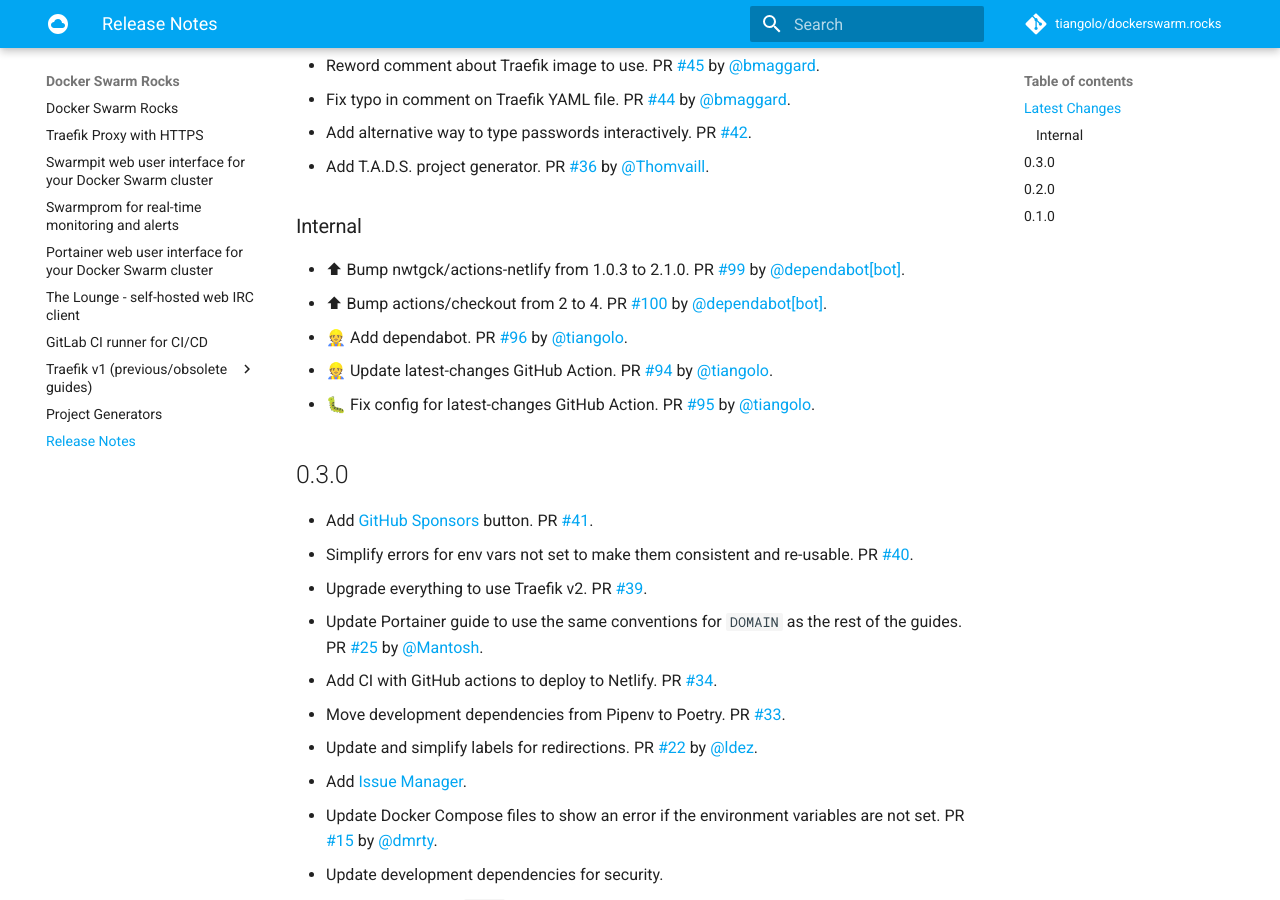
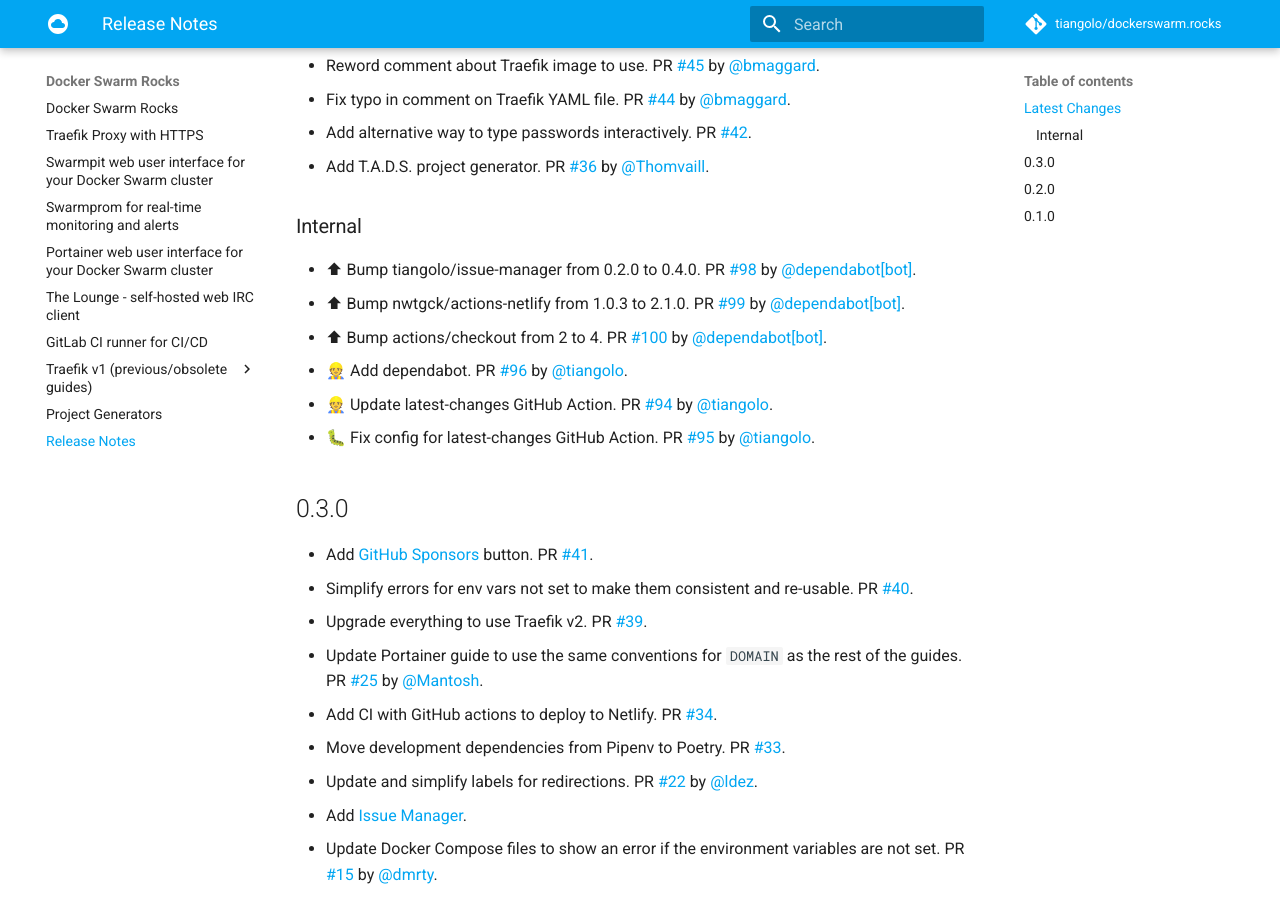
Before and after one commit to tiangolo/dockerswarm.rocks, an MkDocs documentation site: the page built from docs/release-notes.md, in a window 1280 px wide and 900 px high, scrolled down 312 px. Built offline with MkDocs 1.6.1 and Material for MkDocs 9.7.7, drawn with Linux system fonts in a browser that asks for light colours; comment, search, counter and statistics services are not loaded.

Commit message:
📝 Update release notes

```diff
--- a/docs/release-notes.md
+++ b/docs/release-notes.md
@@ -13,6 +13,7 @@
 
 ### Internal
 
+* ⬆ Bump tiangolo/issue-manager from 0.2.0 to 0.4.0. PR [#98](https://github.com/tiangolo/dockerswarm.rocks/pull/98) by [@dependabot[bot]](https://github.com/apps/dependabot).
 * ⬆ Bump nwtgck/actions-netlify from 1.0.3 to 2.1.0. PR [#99](https://github.com/tiangolo/dockerswarm.rocks/pull/99) by [@dependabot[bot]](https://github.com/apps/dependabot).
 * ⬆ Bump actions/checkout from 2 to 4. PR [#100](https://github.com/tiangolo/dockerswarm.rocks/pull/100) by [@dependabot[bot]](https://github.com/apps/dependabot).
 * 👷 Add dependabot. PR [#96](https://github.com/tiangolo/dockerswarm.rocks/pull/96) by [@tiangolo](https://github.com/tiangolo).
```
